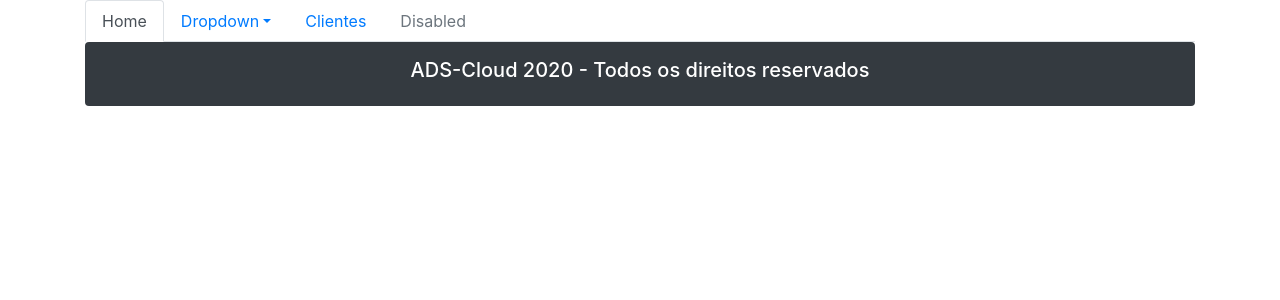
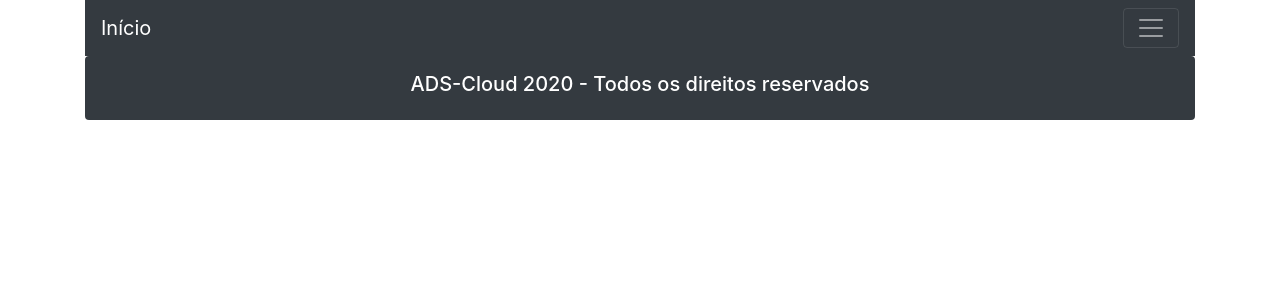
Before and after one commit to Rosivaldojesus/adscloud, a Django app: page /base/ in a window 1280 px wide. Shown: the top 300 px of the page. Run offline with Django 3.2, Linux system fonts and the light colour scheme; some libraries are stand-ins or nearby versions.

Commit message:
make it better

```diff
--- a/templates/model-header.html
+++ b/templates/model-header.html
@@ -1,25 +1,33 @@
 
 <div class="container">
-    <ul class="nav nav-tabs">
-  <li class="nav-item">
-    <a class="nav-link active" href="/">Home</a>
-  </li>
-  <li class="nav-item dropdown">
-    <a class="nav-link dropdown-toggle" data-toggle="dropdown" href="#" role="button" aria-haspopup="true" aria-expanded="false">Dropdown</a>
-    <div class="dropdown-menu">
-      <a class="dropdown-item" href="#">Action</a>
-      <a class="dropdown-item" href="#">Another action</a>
-      <a class="dropdown-item" href="#">Something else here</a>
-      <div class="dropdown-divider"></div>
-      <a class="dropdown-item" href="#">Separated link</a>
-    </div>
+    <nav class="navbar navbar-dark bg-dark">
+  <a class="navbar-brand" href="/">Início</a>
+  <button class="navbar-toggler" type="button" data-toggle="collapse" data-target="#navbarNavDropdown" aria-controls="navbarNavDropdown" aria-expanded="false" aria-label="Toggle navigation">
+    <span class="navbar-toggler-icon"></span>
+  </button>
+  <div class="collapse navbar-collapse" id="navbarNavDropdown">
+    <ul class="navbar-nav">
+      <li class="nav-item active">
+        <a class="nav-link" href="#">Home <span class="sr-only">(current)</span></a>
       </li>
       <li class="nav-item">
         <a class="nav-link" href="/clientes/">Clientes</a>
       </li>
       <li class="nav-item">
-    <a class="nav-link disabled" href="#" tabindex="-1" aria-disabled="true">Disabled</a>
+        <a class="nav-link" href="#">Pricing</a>
+      </li>
+      <li class="nav-item dropdown">
+        <a class="nav-link dropdown-toggle" href="#" id="navbarDropdownMenuLink" role="button" data-toggle="dropdown" aria-haspopup="true" aria-expanded="false">
+          Dropdown link
+        </a>
+        <div class="dropdown-menu" aria-labelledby="navbarDropdownMenuLink">
+          <a class="dropdown-item" href="#">Action</a>
+          <a class="dropdown-item" href="#">Another action</a>
+          <a class="dropdown-item" href="#">Something else here</a>
+        </div>
       </li>
     </ul>
+  </div>
+</nav>
 
 </div>
```
Lines whose indentation alone changed are shown as unchanged.
